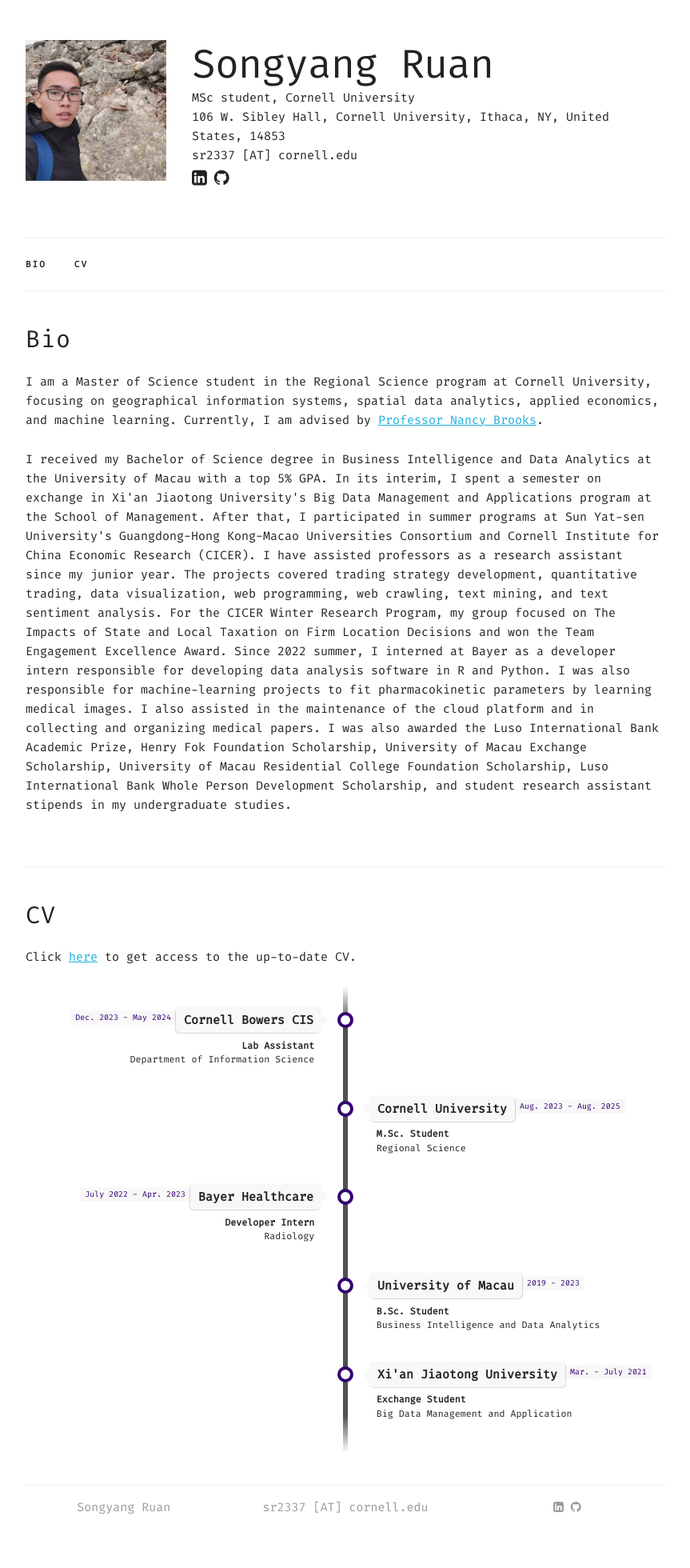
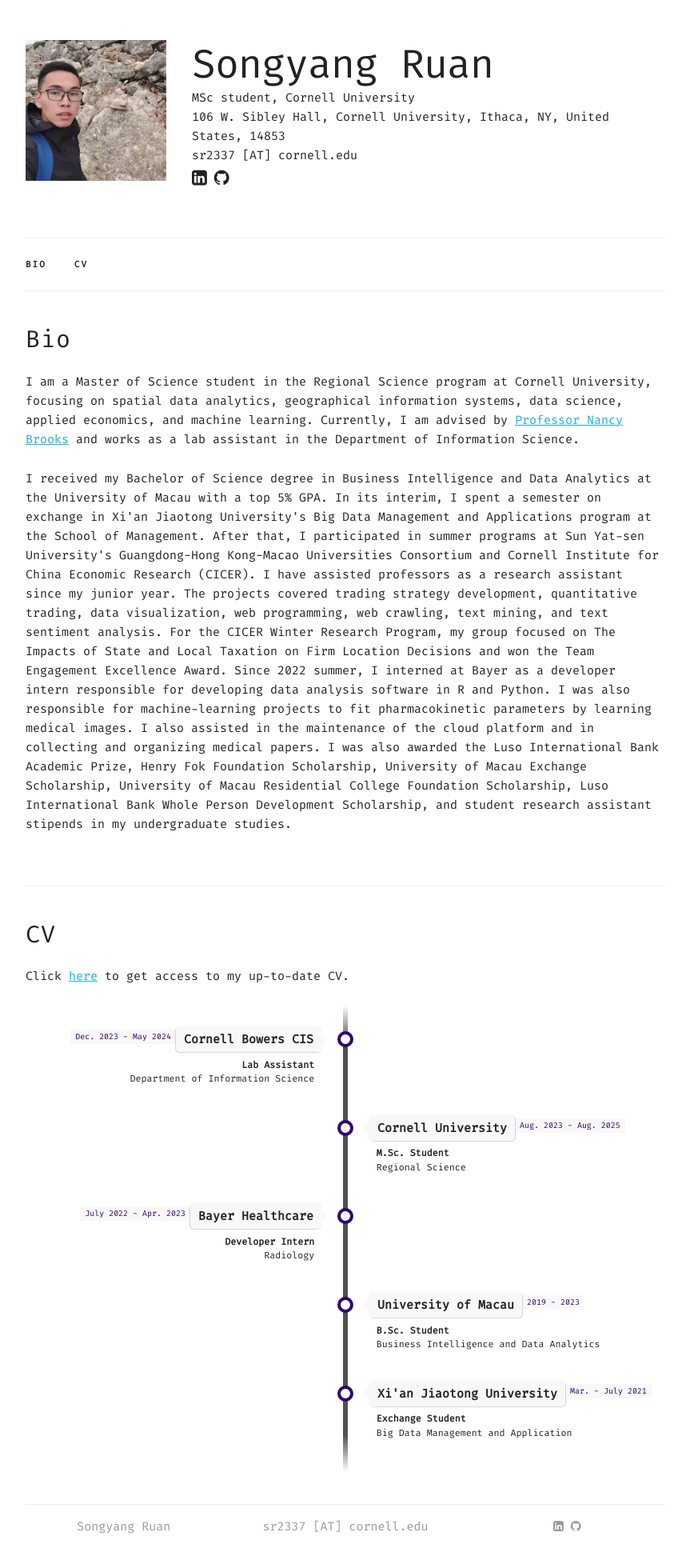
Before and after one commit to Horatioj/Horatioj.github.io, a Jekyll site: the page built from index.html, in a window 1280 px wide. Shown: the whole page at 80% size, without its empty margins (208-1071 px from the left). Built offline with Jekyll 4.4.1, drawn with Linux system fonts in a browser that asks for light colours; before the commit the page ends 1936 px from its top, so only the background shows below that.

Commit message:
Update index.html

```diff
--- a/index.html
+++ b/index.html
@@ -6,7 +6,7 @@ title: Home
 <div class="docs-section" id="bio">
   <h4>Bio</h4>
   <p>
-    I am a Master of Science student in the Regional Science program at Cornell University, focusing on geographical information systems, spatial data analytics, applied economics, and machine learning. Currently, I am advised by <a href = "https://aap.cornell.edu/people/nancy-brooks" target = "_blank">Professor Nancy Brooks</a>.
+    I am a Master of Science student in the Regional Science program at Cornell University, focusing on spatial data analytics, geographical information systems, data science, applied economics, and machine learning. Currently, I am advised by <a href = "https://aap.cornell.edu/people/nancy-brooks" target = "_blank">Professor Nancy Brooks</a> and works as a lab assistant in the Department of Information Science.
   </p>
 
   <p>
@@ -95,7 +95,7 @@ title: Home
 <div class="docs-section" id="resume">
   <h4>CV</h4>
 
-  <p>Click <a href="https://1drv.ms/b/s!Akq8VjNqWB4t8UZOvOGLRKtJFVUt?e=IyblIP" target="_blank">here</a> to get access to the up-to-date CV.</p>
+  <p>Click <a href="https://1drv.ms/b/s!Akq8VjNqWB4t8UZOvOGLRKtJFVUt?e=IyblIP" target="_blank">here</a> to get access to my up-to-date CV.</p>
 
   <!-- The Timeline -->
   <ul class="timeline">
```
